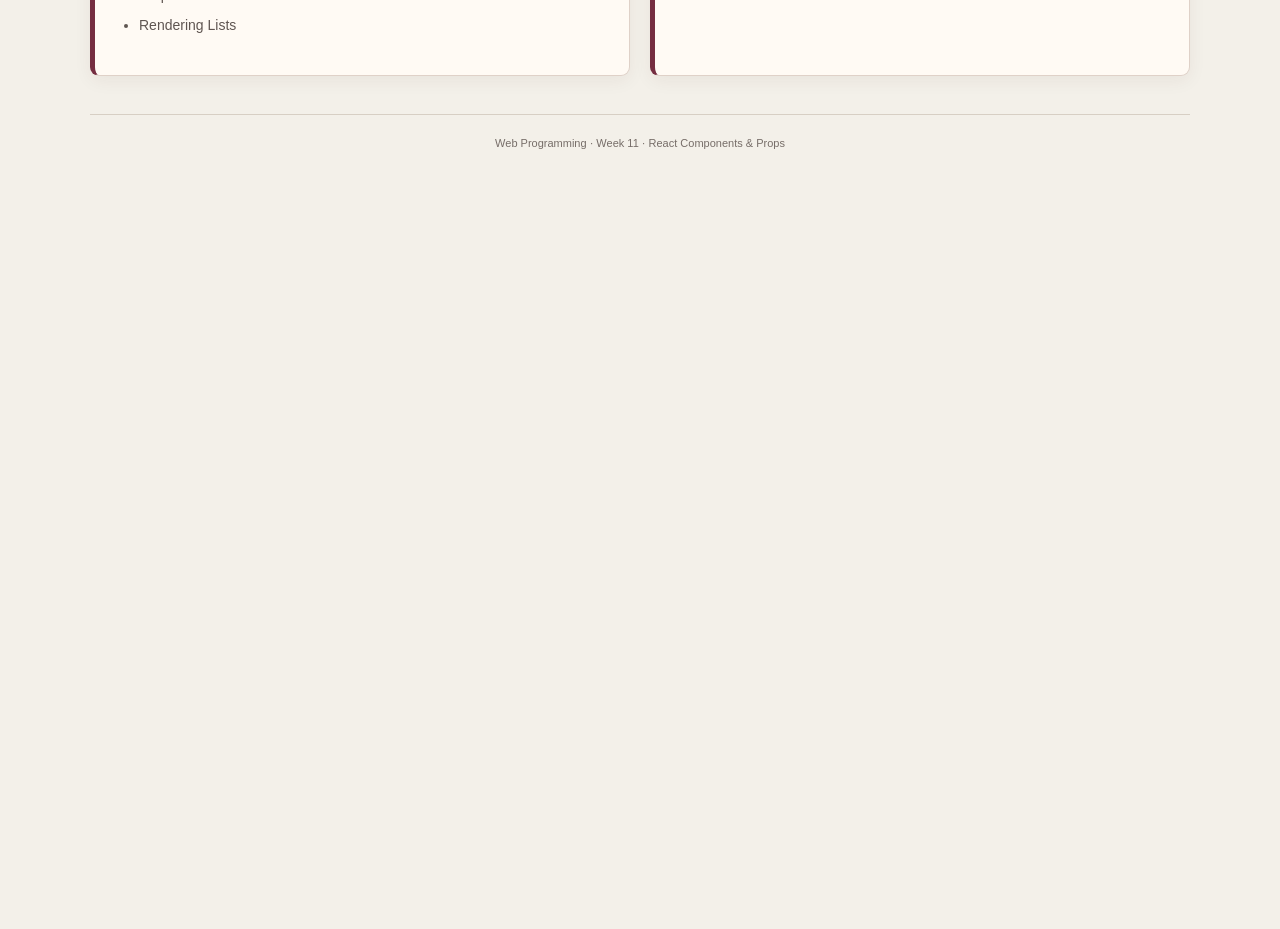
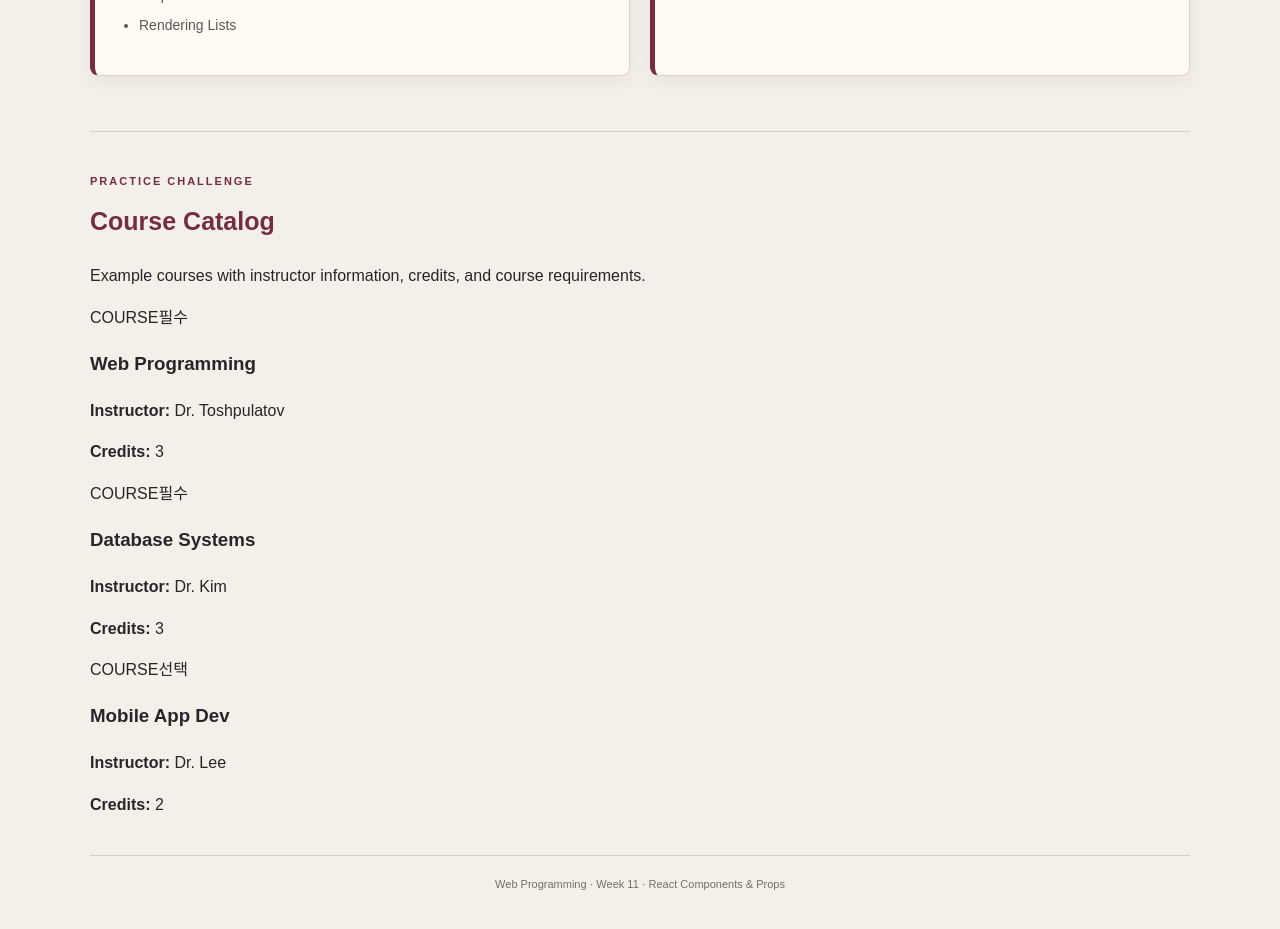
Before and after one commit to ERDENETSOGT-DELGERBAT/task11, a React (Vite) app: page / in a window 1280 px wide. Shown: the part 1680-2609 px from the top of the page. Before the commit the page ends 1897 px from the top, so only its background shows below. Built offline with nearby package versions, Linux system fonts and the light colour scheme.

Commit message:
Update App.jsx

```diff
--- a/src/App.jsx
+++ b/src/App.jsx
@@ -3,6 +3,7 @@ import StudentProfileCard from './StudentProfileCard.jsx';
 import ProfileCard from './ProfileCard.jsx';
 import NotificationList from './NotificationList.jsx';
 import Card from './Card.jsx';
+import CourseCatalog from './CourseCatalog.jsx';
 
 function App() {
   return (
@@ -74,6 +75,8 @@ function App() {
         </div>
       </section>
 
+      <CourseCatalog />
+
       <footer className="page-footer">
         Web Programming · Week 11 · React Components & Props
       </footer>
```
